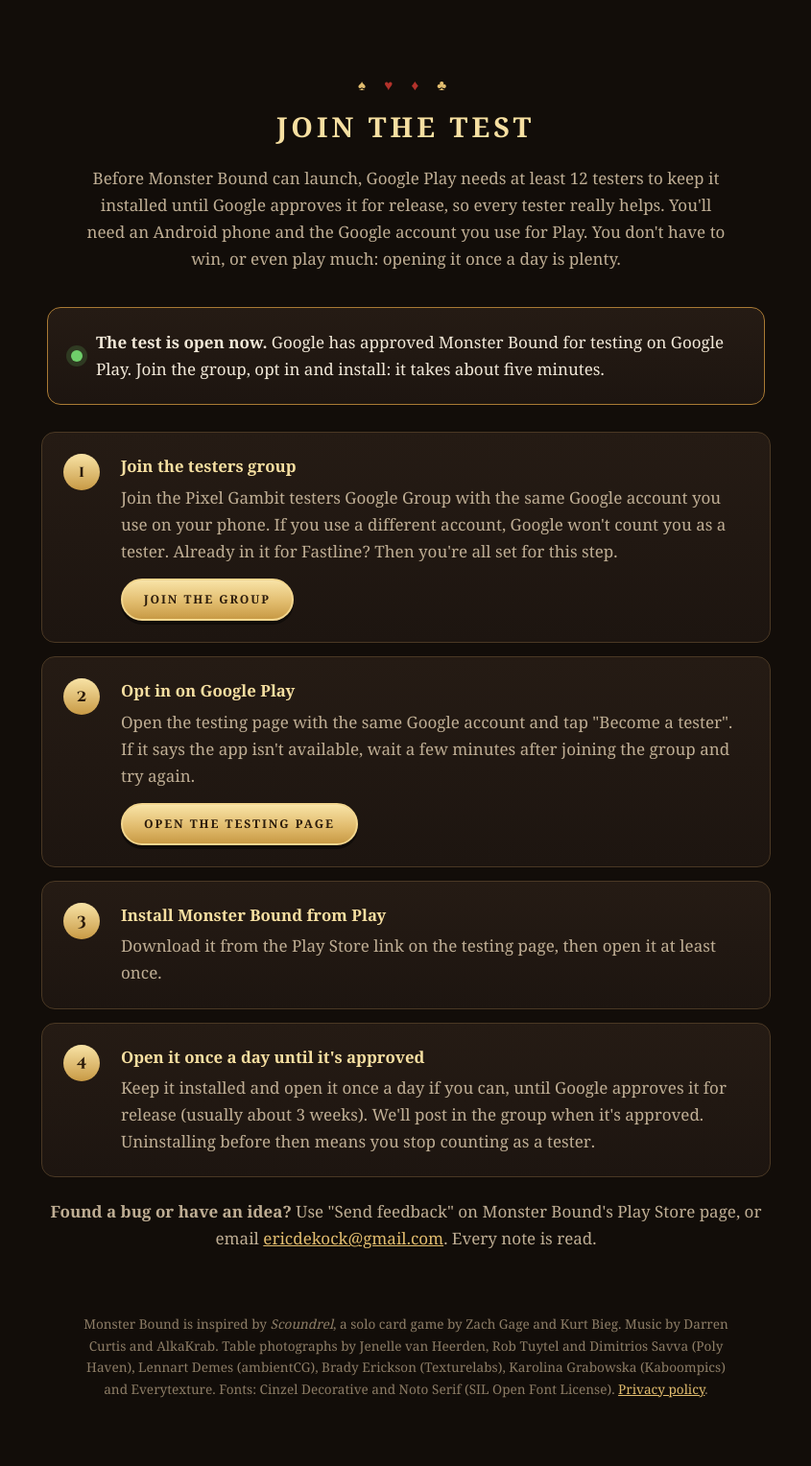
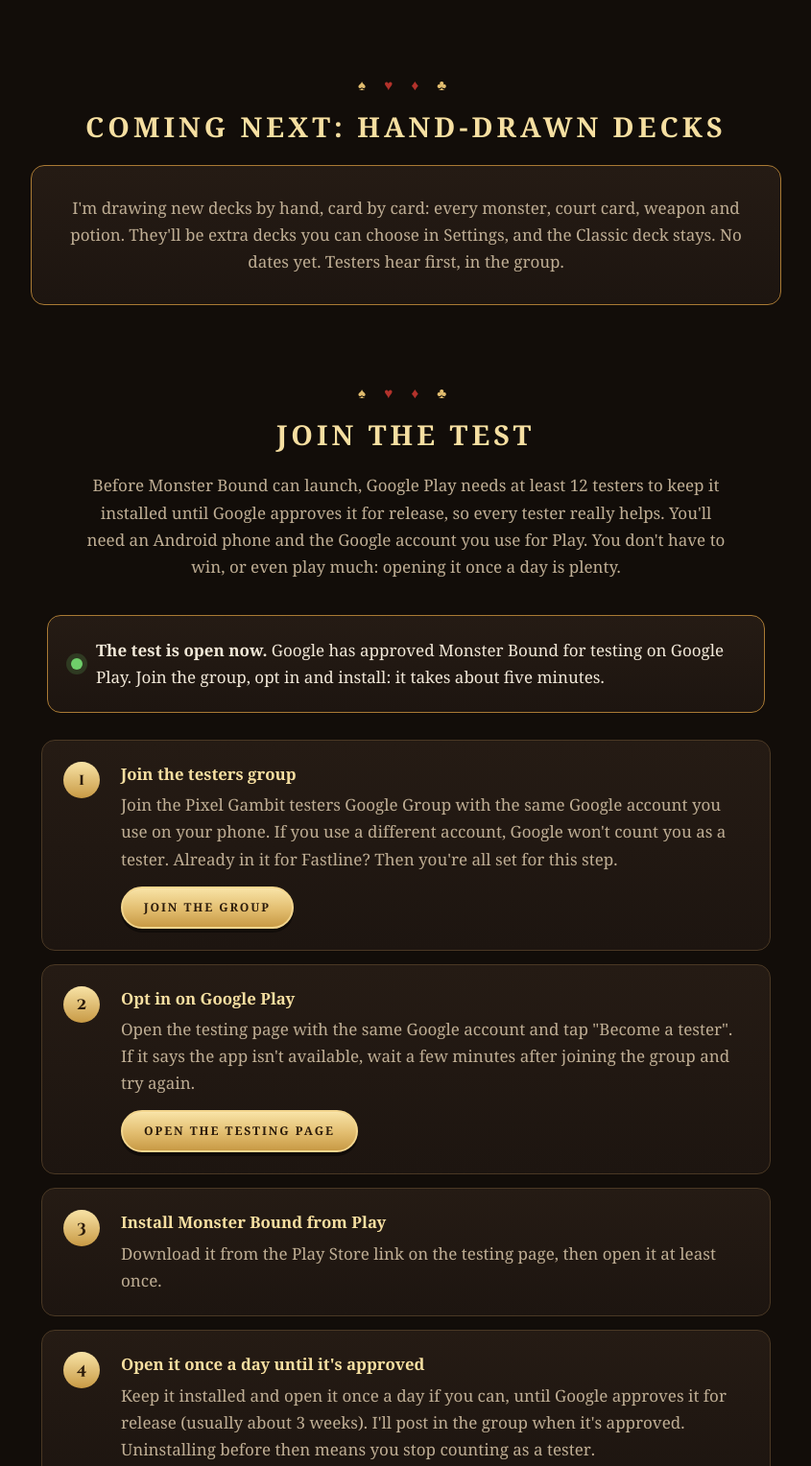
Before and after one commit to pixelgambit/pixelgambit.github.io, a plain HTML site: page monster-bound/index.html in a window 1280 px wide. Shown: the part 5064-6592 px from the top of the page at 96% size, without its empty margins (217-1062 px from the left). Drawn offline with Linux system fonts and the light colour scheme.

Commit message:
Monster Bound: coming next, hand-drawn decks

```diff
--- a/monster-bound/index.html
+++ b/monster-bound/index.html
@@ -127,6 +127,16 @@
       </div>
     </section>
 
+    <section class="mb-section" id="next">
+      <div class="wrap">
+        <span class="mb-kicker" aria-hidden="true">&#9824;&#xFE0E; <span class="r">&#9829;&#xFE0E;</span> <span class="r">&#9830;&#xFE0E;</span> &#9827;&#xFE0E;</span>
+        <h2>Coming next: hand-drawn decks</h2>
+        <div class="mb-panel mb-human">
+          <p>I'm drawing new decks by hand, card by card: every monster, court card, weapon and potion. They'll be extra decks you can choose in Settings, and the Classic deck stays. No dates yet. Testers hear first, in the group.</p>
+        </div>
+      </div>
+    </section>
+
     <section class="mb-section" id="join">
       <div class="wrap">
         <span class="mb-kicker" aria-hidden="true">&#9824;&#xFE0E; <span class="r">&#9829;&#xFE0E;</span> <span class="r">&#9830;&#xFE0E;</span> &#9827;&#xFE0E;</span>
@@ -153,7 +163,7 @@
           </li>
           <li class="mb-panel">
             <strong>Open it once a day until it's approved</strong>
-            <p>Keep it installed and open it once a day if you can, until Google approves it for release (usually about 3 weeks). We'll post in the group when it's approved. Uninstalling before then means you stop counting as a tester.</p>
+            <p>Keep it installed and open it once a day if you can, until Google approves it for release (usually about 3 weeks). I'll post in the group when it's approved. Uninstalling before then means you stop counting as a tester.</p>
           </li>
         </ol>
         <p class="mb-feedback"><strong>Found a bug or have an idea?</strong> Use "Send feedback" on Monster Bound's Play Store page, or email <a href="mailto:ericdekock@gmail.com">ericdekock@gmail.com</a>. Every note is read.</p>
```
